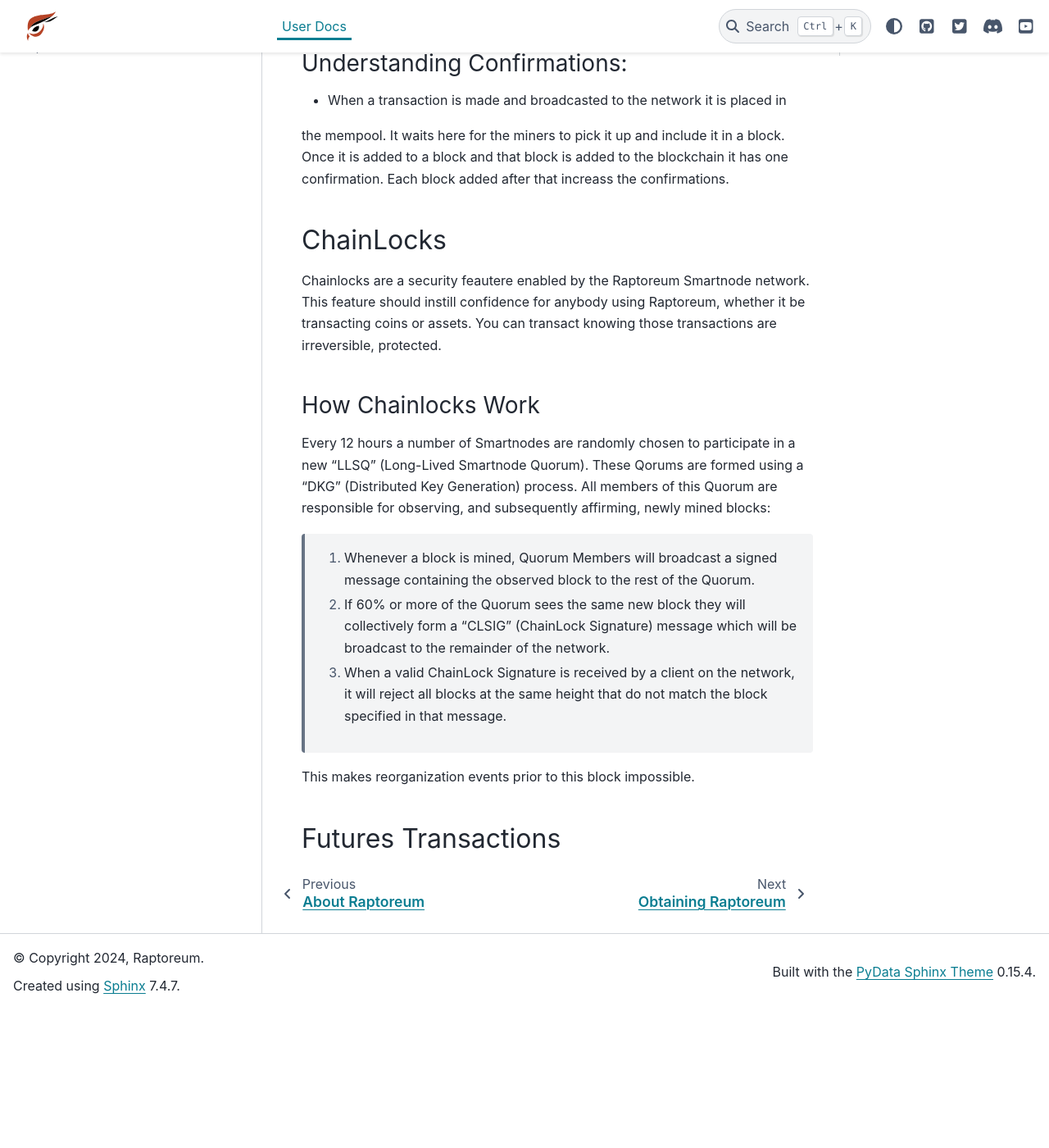
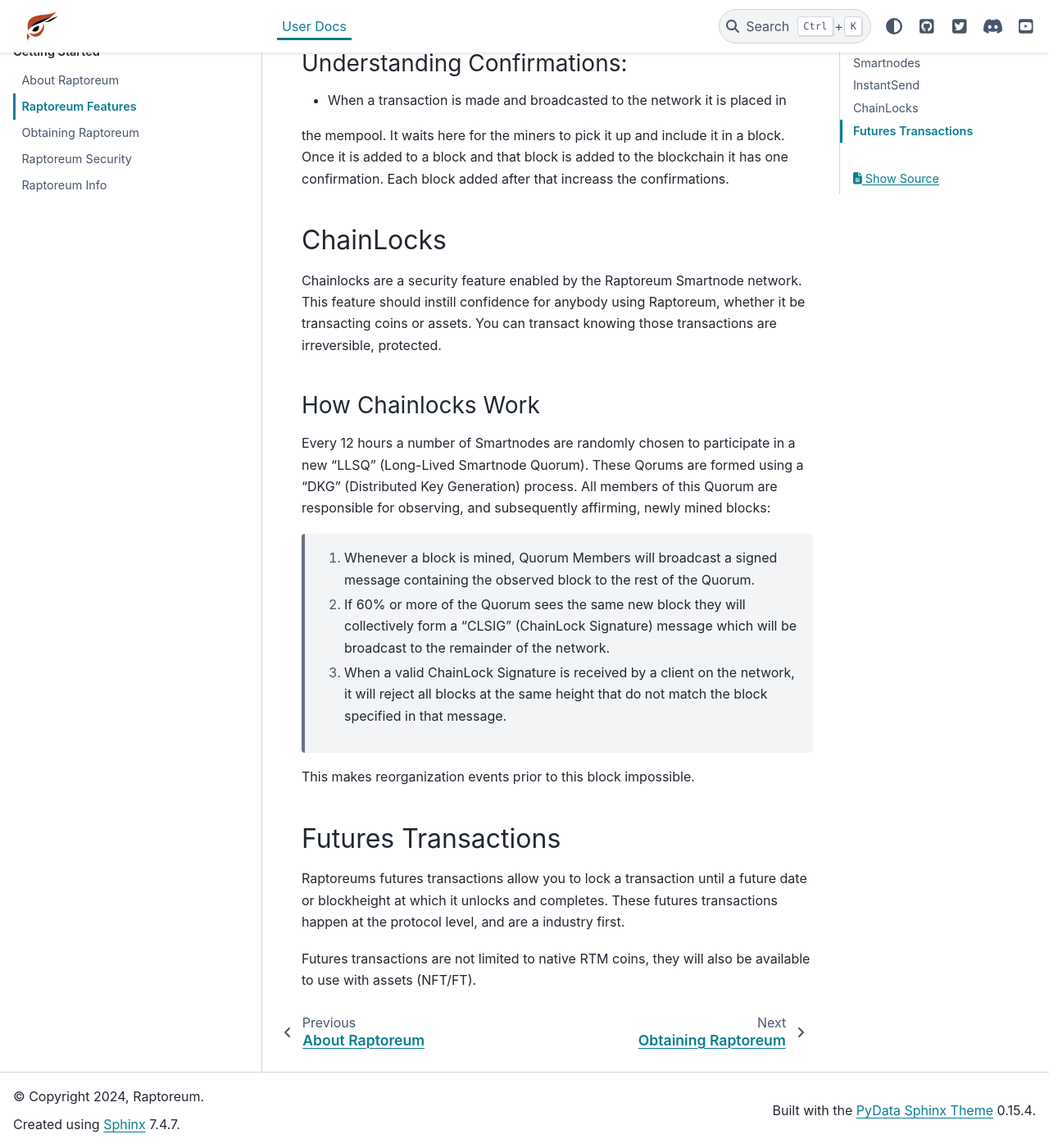
Before and after one commit to lorne-rtm/rtm-docs, a Sphinx documentation site: the page built from docs/user_docs/getting_started/features.rst, in a window 1280 px wide and 1400 px high, scrolled down 2717 px. Shown: the whole window at 82% size. Built offline with Sphinx 7.4.7 and the PyData theme 0.15.4, drawn with Linux system fonts in a browser that asks for light colours; before the commit the page ends 3949 px from its top, so only the background shows below that.

Commit message:
update features.rst

```diff
--- a/docs/user_docs/getting_started/features.rst
+++ b/docs/user_docs/getting_started/features.rst
@@ -98,7 +98,7 @@
 ChainLocks
 ==========
 
-Chainlocks are a security feautere enabled by the Raptoreum Smartnode network.
+Chainlocks are a security feature enabled by the Raptoreum Smartnode network.
 This feature should instill confidence for anybody using Raptoreum, whether it
 be transacting coins or assets. You can transact knowing those transactions are
 irreversible, protected.
@@ -126,3 +126,10 @@
 
 Futures Transactions
 ====================
+
+Raptoreums futures transactions allow you to lock a transaction until a
+future date or blockheight at which it unlocks and completes. These futures
+transactions happen at the protocol level, and are a industry first.
+
+Futures transactions are not limited to native RTM coins, they will also be
+available to use with assets (NFT/FT).
```
Also changed, not shown: other parts of docs/user_docs/getting_started/features.rst (+1 -1 lines).
